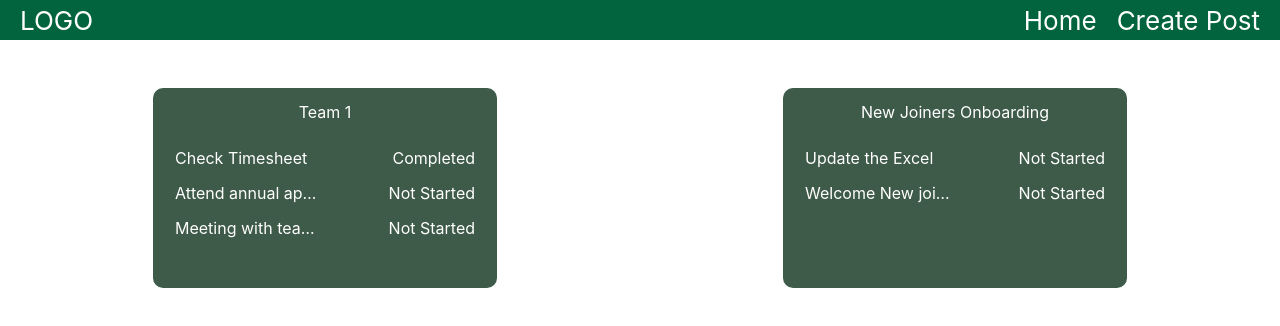
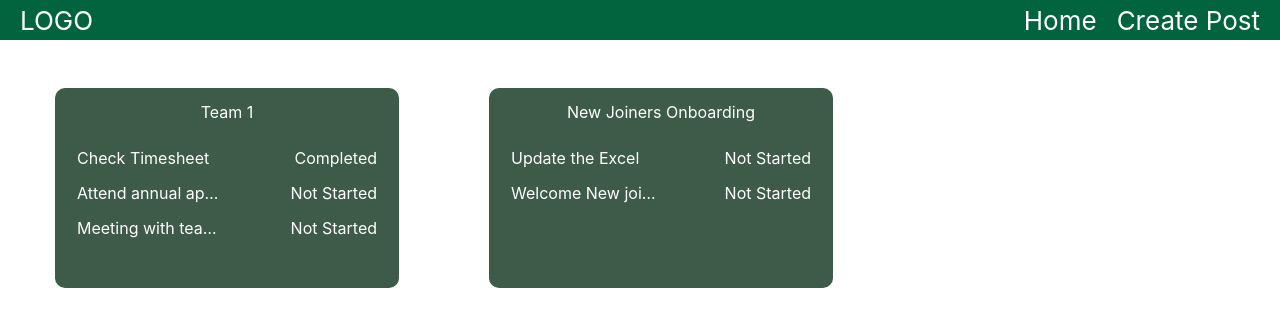
Before and after one commit to vinaykumarsingh/react-todo-app, a React (Create React App) app: page / in a window 1280 px wide. Shown: the top 326 px of the page. Built offline with nearby package versions, Linux system fonts and the light colour scheme.

Commit message:
Create List Unit test case

```diff
--- a/src/Areas/Home/View/HomeView.js
+++ b/src/Areas/Home/View/HomeView.js
@@ -12,7 +12,7 @@ const HomeView = ({ lists }) => {
 
     const itemsToRender = lists.map(list => {
         return (
-            <div onClick={() => listOnClickhandle(list.id)} className="listContainer u-hover--sparkle">
+            <div key={list.id.toString()} onClick={() => listOnClickhandle(list.id)} className="listContainer listHoverEffect">
 
                 <p>{list.listTitle}</p>
                 {
--- a/src/Common/CSS/App.css
+++ b/src/Common/CSS/App.css
@@ -84,7 +84,7 @@
   color: #fff;
   padding: 10px;
   border-radius: 10px;
-  margin: 0 auto;
+  margin: 0 45px;
   margin-top: 28px;
   min-height: 200px;
   margin-bottom: 20px;
@@ -269,14 +269,14 @@
   width: 200px;
 }
 
-.u-hover--sparkle {
+.listHoverEffect {
 
   box-sizing: border-box;
   position: relative;
   padding: 0.75em;
 }
 
-.u-hover--sparkle::before, .u-hover--sparkle::after {
+.listHoverEffect::before, .listHoverEffect::after {
   content: '';
   box-sizing: border-box;
   position: absolute;
@@ -287,20 +287,20 @@
   transform-origin: center;
 }
 
-.u-hover--sparkle::before {
+.listHoverEffect::before {
   border-top: 5px solid #01280f;
   border-bottom: 5px solid #01280f;
   transform: scale3d(0, 1, 1);
 }
 
-.u-hover--sparkle::after {
+.listHoverEffect::after {
   border-left: 5px solid #01280f;
   border-right: 5px solid #01280f;
   transform: scale3d(1, 0, 1);
 }
 
-.u-hover--sparkle:hover::before,
-.u-hover--sparkle:hover::after {
+.listHoverEffect:hover::before,
+.listHoverEffect:hover::after {
   transform: scale3d(1, 1, 1);
   transition: transform 900ms;
 }
```
Also changed, not shown: 2 other files (tests, documents, lock files or other folders).
